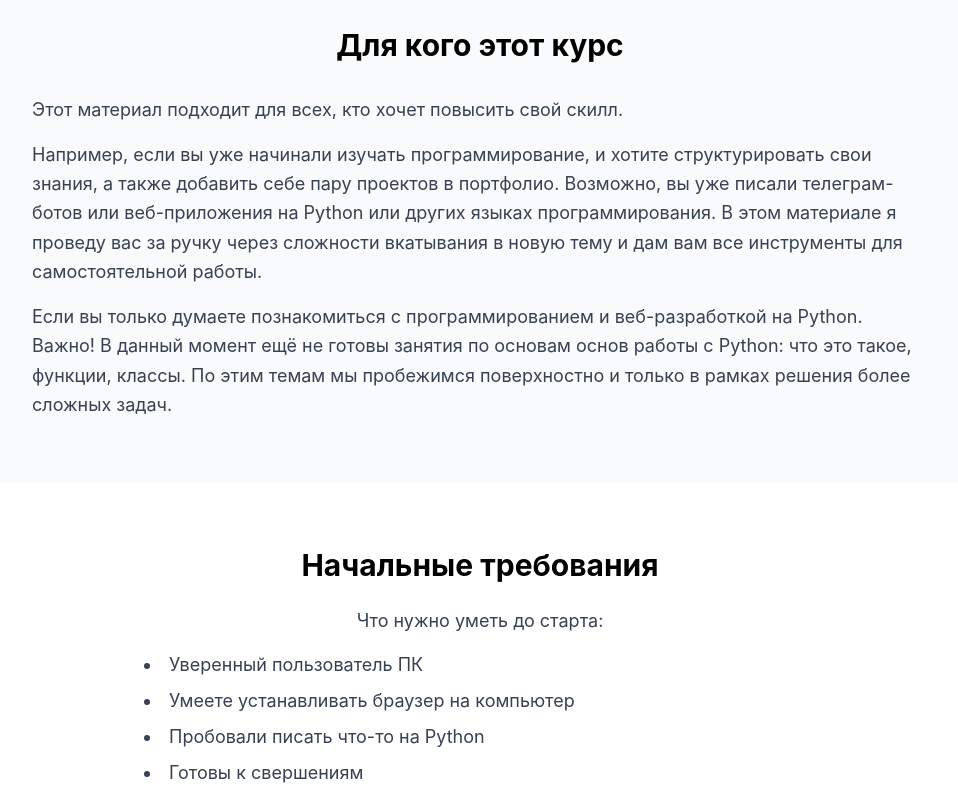
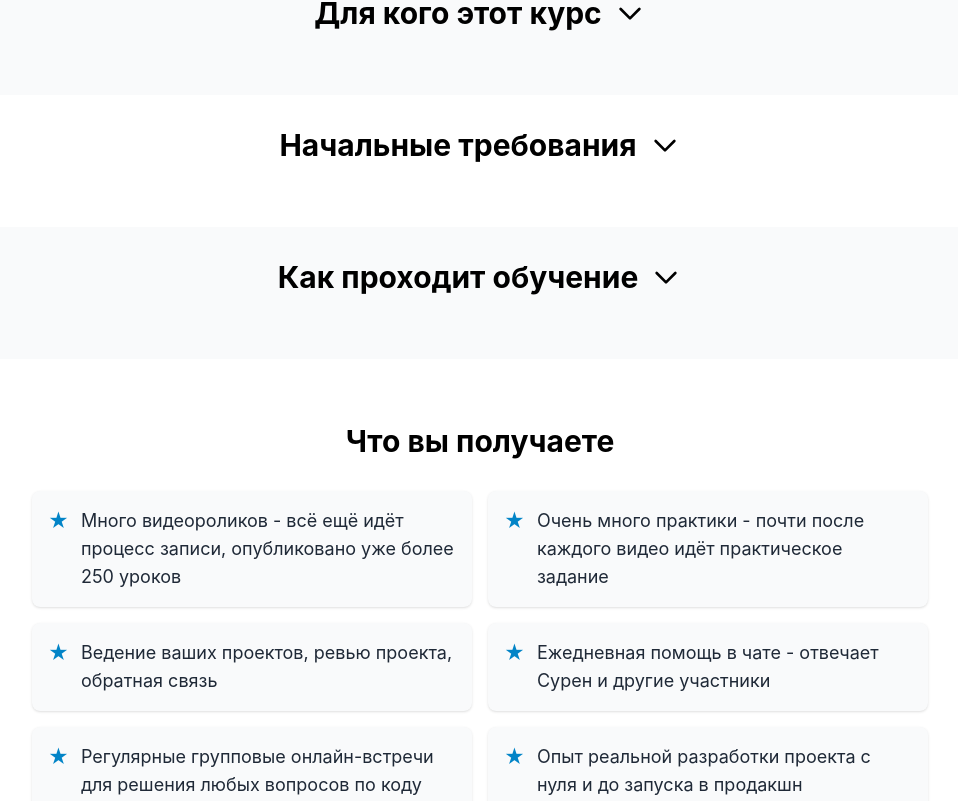
Before and after one commit to mahenzon/python-breakthrough-landing, a Nuxt app in the folder website/: page / in a window 1280 px wide. Shown: the part 6339-7140 px from the top of the page, without its empty margins (160-1118 px from the left). Built offline with nearby package versions, Linux system fonts and the light colour scheme.

Commit message:
collapsible sections

```diff
--- /dev/null
+++ b/website/components/CollapsibleSection.vue
@@ -0,0 +1,70 @@
+<template>
+  <section
+    :class="['py-8 cursor-pointer transition-all', bgClass]"
+    @click="toggleExpanded"
+  >
+    <div class="container mx-auto px-4">
+      <div class="max-w-4xl mx-auto">
+        <div class="flex items-center justify-center gap-3 mb-8">
+          <h2 class="text-3xl font-bold text-center">
+            <slot name="title"></slot>
+          </h2>
+          <svg
+            :class="['w-8 h-8 transition-transform duration-300', { 'rotate-180': isExpanded }]"
+            fill="none"
+            stroke="currentColor"
+            viewBox="0 0 24 24"
+          >
+            <path
+              stroke-linecap="round"
+              stroke-linejoin="round"
+              stroke-width="2"
+              d="M19 9l-7 7-7-7"
+            />
+          </svg>
+        </div>
+        <div
+          v-show="isExpanded"
+          class="animate-fade-in"
+        >
+          <slot></slot>
+        </div>
+      </div>
+    </div>
+  </section>
+</template>
+
+<script setup lang="ts">
+interface Props {
+  bgClass?: string
+  defaultExpanded?: boolean
+}
+
+const props = withDefaults(defineProps<Props>(), {
+  bgClass: 'bg-gray-50',
+  defaultExpanded: false,
+})
+
+const isExpanded = ref(props.defaultExpanded)
+
+const toggleExpanded = () => {
+  isExpanded.value = !isExpanded.value
+}
+</script>
+
+<style scoped>
+.animate-fade-in {
+  animation: fadeIn 0.3s ease-in;
+}
+
+@keyframes fadeIn {
+  from {
+    opacity: 0;
+    transform: translateY(-10px);
+  }
+  to {
+    opacity: 1;
+    transform: translateY(0);
+  }
+}
+</style>
--- a/website/components/sections/ForWhomSection.vue
+++ b/website/components/sections/ForWhomSection.vue
@@ -1,8 +1,6 @@
 <template>
-  <section class="py-16 bg-gray-50">
-    <div class="container mx-auto px-4">
-      <div class="max-w-4xl mx-auto">
-        <h2 class="text-3xl font-bold mb-8 text-center">{{ $t('home.forWhom') }}</h2>
+  <CollapsibleSection bg-class="bg-gray-50">
+    <template #title>{{ $t('home.forWhom') }}</template>
     <div class="space-y-4">
       <p
         v-for="(text, index) in forWhomItems"
@@ -12,9 +10,7 @@
         {{ text }}
       </p>
     </div>
-      </div>
-    </div>
-  </section>
+  </CollapsibleSection>
 </template>
 
 <script setup lang="ts">
--- a/website/components/sections/HowItWorksSection.vue
+++ b/website/components/sections/HowItWorksSection.vue
@@ -1,8 +1,6 @@
 <template>
-  <section class="py-16 bg-gray-50">
-    <div class="container mx-auto px-4">
-      <div class="max-w-4xl mx-auto">
-        <h2 class="text-3xl font-bold mb-8 text-center">{{ $t('home.howItWorks') }}</h2>
+  <CollapsibleSection bg-class="bg-gray-50">
+    <template #title>{{ $t('home.howItWorks') }}</template>
     <div class="space-y-4">
       <p
         v-for="(text, index) in howItWorksItems"
@@ -12,9 +10,7 @@
         {{ text }}
       </p>
     </div>
-      </div>
-    </div>
-  </section>
+  </CollapsibleSection>
 </template>
 
 <script setup lang="ts">
--- a/website/components/sections/RequirementsSection.vue
+++ b/website/components/sections/RequirementsSection.vue
@@ -1,8 +1,6 @@
 <template>
-  <section class="py-16 bg-white">
-    <div class="container mx-auto px-4">
-      <div class="max-w-4xl mx-auto">
-        <h2 class="text-3xl font-bold mb-6 text-center">{{ $t('home.requirements') }}</h2>
+  <CollapsibleSection bg-class="bg-white">
+    <template #title>{{ $t('home.requirements') }}</template>
     <p class="text-lg text-gray-700 mb-4 text-center">{{ $t('home.requirementsText') }}</p>
     <ul class="list-disc list-inside space-y-2 max-w-2xl mx-auto">
       <li
@@ -13,9 +11,7 @@
         {{ item }}
       </li>
     </ul>
-      </div>
-    </div>
-  </section>
+  </CollapsibleSection>
 </template>
 
 <script setup lang="ts">
```
Lines whose indentation alone changed are shown as unchanged.
